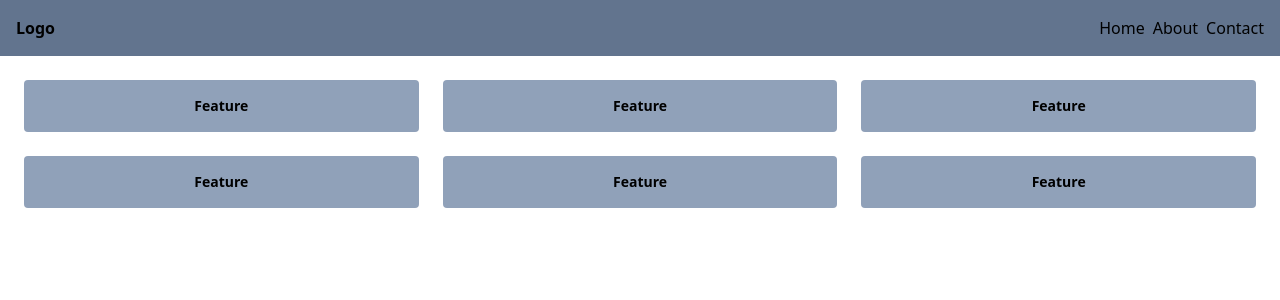
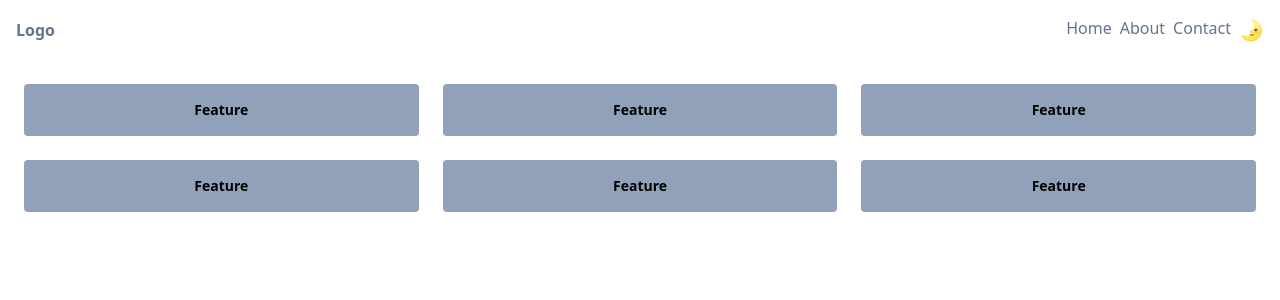
Before and after one commit to kriztiank-UCN/codespaces-preact-tailwind, a Preact app: page / in a window 1280 px wide. Shown: the top 300 px of the page. Built offline with nearby package versions, Linux system fonts and the light colour scheme.

Commit message:
Implementing Light & Dark Mode

```diff
--- a/src/index.jsx
+++ b/src/index.jsx
@@ -4,11 +4,12 @@ import { useState } from "preact/hooks";
 
 export function App() {
   const [open, setOpen] = useState(false);
+  const [theme, setTheme] = useState("light");
 
   return (
-    <div>
+    <div className={`${theme} min-h-screen bg-white dark:bg-slate-500 dark:text-white`}>
       {/* Navbar (flex) */}
-      <div className="flex items-center justify-between bg-slate-500 p-4">
+      <div className="flex items-center justify-between text-slate-500 dark:bg-slate-500 dark:text-white p-4">
         <div className="font-bold">Logo</div>
 
         {/* Desktop Nav */}
@@ -17,11 +18,17 @@ export function App() {
           <span>Home</span>
           <span>About</span>
           <span>Contact</span>
+          <button
+            className="text-xl cursor-pointer"
+            onClick={() => setTheme(theme === "light" ? "dark" : "light")}
+          >
+            {theme === "light" ? "🌛" : "🌞"}
+          </button>
         </div>
 
         {/* Show on small above sm: hide */}
         <button
-          className="text-4xl cursor-pointer sm:hidden"
+          className="text-2xl cursor-pointer sm:hidden"
           onClick={() => setOpen(!open)}
         >
           ≡
@@ -31,10 +38,16 @@ export function App() {
       {/* Mobile Nav */}
       {/* Show on small above sm: hide */}
       {open && (
-        <div className="flex flex-col items-center p-4 gap-2 bg-slate-500 sm:hidden">
+        <div className="flex flex-col items-center p-4 gap-2 text-slate-500 dark:bg-slate-500 dark:text-white sm:hidden">
           <span>Home</span>
           <span>About</span>
           <span>Contact</span>
+          <button
+            className="text-2xl cursor-pointer sm:hidden"
+            onClick={() => setTheme(theme === "light" ? "dark" : "light")}
+          >
+            {theme === "light" ? "🌛" : "🌞"}
+          </button>
         </div>
       )}
 
@@ -42,7 +55,7 @@ export function App() {
       {/* Responsive Design */}
       {/* boxes sm=1 md=2 lg=3 */}
       {/* text sm=2xl anything bigger=text-sm */}
-      <div className="grid grid-cols-1 sm:grid-cols-2 md:grid-cols-3 p-6 gap-6 text-center font-semibold text-2xl sm:text-sm">
+      <div className="grid grid-cols-1 sm:grid-cols-2 md:grid-cols-3 dark:bg-slate-500 dark:text-white p-6 gap-6 text-center font-semibold text-2xl sm:text-sm">
         <div className="bg-slate-400 p-4 rounded hover:bg-slate-600 hover:scale-105 cursor-pointer transition-all">
           Feature
         </div>
--- a/src/style.css
+++ b/src/style.css
@@ -1 +1,3 @@
 @import "tailwindcss";
+
+@custom-variant dark (&:where(.dark, .dark *));
```
